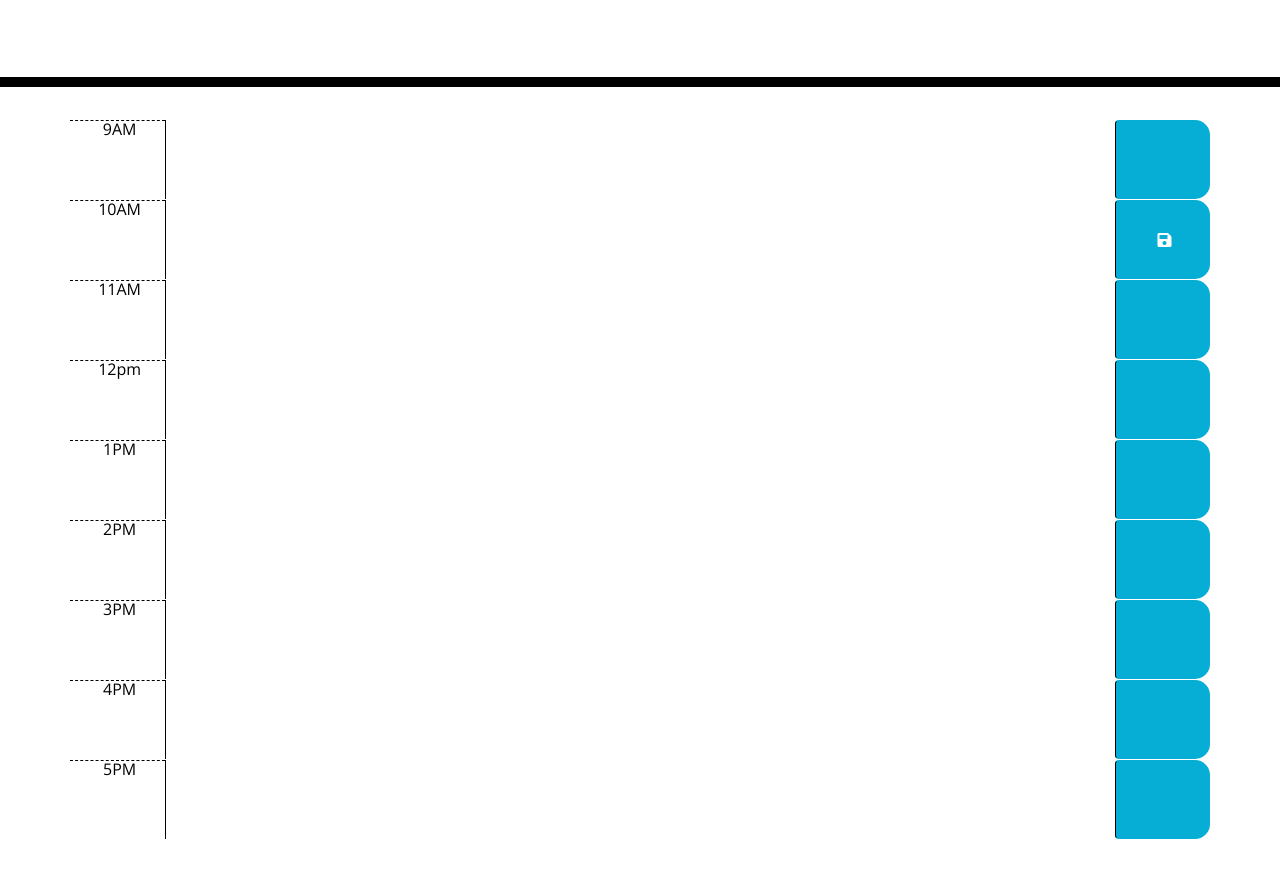
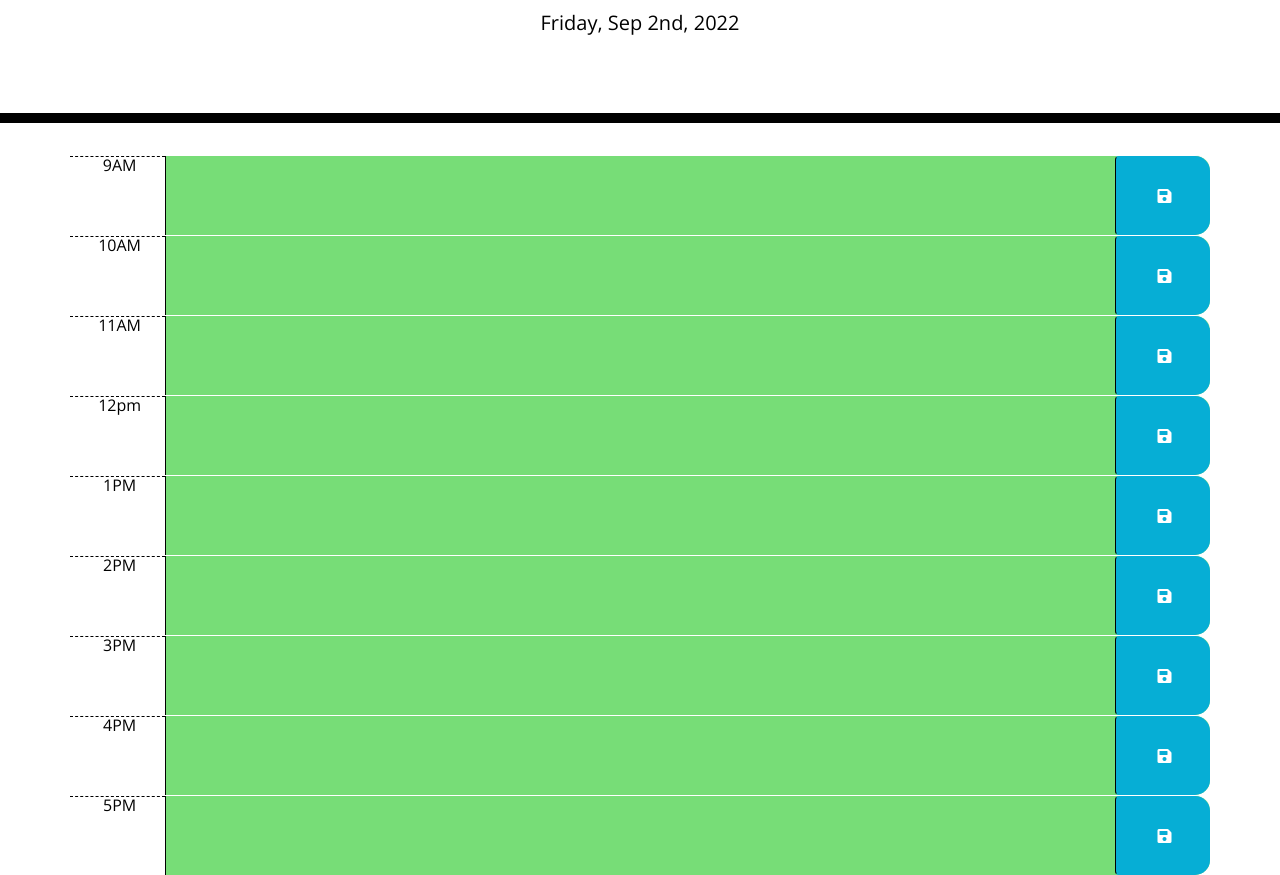
Before and after one commit to catpolk/catherine-polk-work-day-scheduler, a plain HTML site: page index.html in a window 1280 px wide. Shown: the part 181-1056 px from the top of the page. Before the commit the page ends 1020 px from the top, so only its background shows below. Drawn offline with nearby package versions, Linux system fonts and the light colour scheme.

Commit message:
completed the project including script.js, index.html, and readme.md

```diff
--- a/index.html
+++ b/index.html
@@ -40,7 +40,7 @@
       <h1 class="display-3">Work Day Scheduler</h1>
       <p class="lead">A simple calendar app for scheduling your work day</p>
       <p id="currentDay" class="lead"></p>
-      <p id="currentHour" class="lead"></p>
+
 
     </header>
     <div class="container">
@@ -48,7 +48,7 @@
         <div class="time-block row" id="9">
             <div class="col-md-1 hour"> 9AM</div>
             <textarea class="col-md-10 description"> </textarea>
-            <button class="btn saveBtn col-md-1"> <i class="fa-save"></i></button>
+            <button class="btn saveBtn col-md-1"> <i class="fas fa-save"></i></button>
             </button>
         </div>
         <div class="time-block row" id="10">
@@ -59,37 +59,37 @@
         <div class="time-block row" id="11">
             <div class="col-md-1 hour"> 11AM</div>
             <textarea class="col-md-10 description"> </textarea>
-            <button class="btn saveBtn col-md-1"> <i class="fa-save"></i></button>
+            <button class="btn saveBtn col-md-1"> <i class="fas fa-save"></i></button>
         </div>
         <div class="time-block row" id="12">
             <div class="col-md-1 hour"> 12pm</div>
             <textarea class="col-md-10 description"> </textarea>
-            <button class="btn saveBtn col-md-1"> <i class="fa-save"></i></button>
+            <button class="btn saveBtn col-md-1"> <i class="fas fa-save"></i></button>
         </div>
         <div class="time-block row" id="13">
             <div class="col-md-1 hour"> 1PM</div>
             <textarea class="col-md-10 description"> </textarea>
-            <button class="btn saveBtn col-md-1"> <i class="fa-save"></i></button>
+            <button class="btn saveBtn col-md-1"> <i class="fas fa-save"></i></button>
         </div>
         <div class="time-block row" id="14">
             <div class="col-md-1 hour"> 2PM</div>
             <textarea class="col-md-10 description"> </textarea>
-            <button class="btn saveBtn col-md-1"> <i class="fa-save"></i></button>
+            <button class="btn saveBtn col-md-1"> <i class="fas fa-save"></i></button>
         </div>
         <div class="time-block row" id="15">
             <div class="col-md-1 hour"> 3PM</div>
             <textarea class="col-md-10 description"> </textarea>
-            <button class="btn saveBtn col-md-1"> <i class="fa-save"></i></button>
+            <button class="btn saveBtn col-md-1"> <i class="fas fa-save"></i></button>
         </div>
         <div class="time-block row" id="16">
             <div class="col-md-1 hour"> 4PM</div>
             <textarea class="col-md-10 description"> </textarea>
-            <button class="btn saveBtn col-md-1"> <i class="fa-save"></i></button>
+            <button class="btn saveBtn col-md-1"> <i class="fas fa-save"></i></button>
         </div>
         <div class="time-block row" id="17">
             <div class="col-md-1 hour"> 5PM</div>
             <textarea class="col-md-10 description"> </textarea>
-            <button class="btn saveBtn col-md-1"> <i class="fa-save"></i></button>
+            <button class="btn saveBtn col-md-1"> <i class="fas fa-save"></i></button>
         </div>
       </div>
     <script src="./script.js"></script>
--- a/script.js
+++ b/script.js
@@ -2,16 +2,14 @@
 var today = moment();
 $("#currentDay").text(today.format("dddd, MMM Do, YYYY"));
 
-// $("#currentHour").text(today.format('H'));
-
-
+//using moment.js to apply military time to the function, time blocks
 function hourUpdater() {
     var currHour = moment().hours();
-    $("#currentHour").text(today.format('H'));
 
     $('.time-block').each(function () {
         var timeBlockHour = parseInt($(this).attr('id'));
-
+//goes throught each hour and checks if it is a current hour or not
+//and applies the color code for each accordinng to whether it is past, present, or future.
         if (timeBlockHour < currHour) {
             $(this).addClass('past');
         } else if (timeBlockHour === currHour) {
@@ -25,17 +23,21 @@ function hourUpdater() {
 
     });
 }
-
+//calling the function
 hourUpdater();
-
+//save buttons that save data to the local storage with the key(id) and value(textarea)
 $('.saveBtn').on("click", function() {
     let value = $(this).siblings('textarea').val();
     let key = $(this).parent().attr('id');
-    if(value === ""){
-        alert("Empty");
+    if(value === ""){ //does not allow to save an empty event
+        alert("Please write your event");
         return;
     }
     localStorage.setItem(key, value);
 })
+//Itterates through each id, checks local storage for value and passes it to the text area
+$('.time-block').each(function(){
+    var id = $(this).attr('id');
 
-$('.time-block').each(function () {
+    $('#'+ id + ' .description').val(localStorage.getItem(id));
+});
```
Also changed, not shown: 1 other file.
